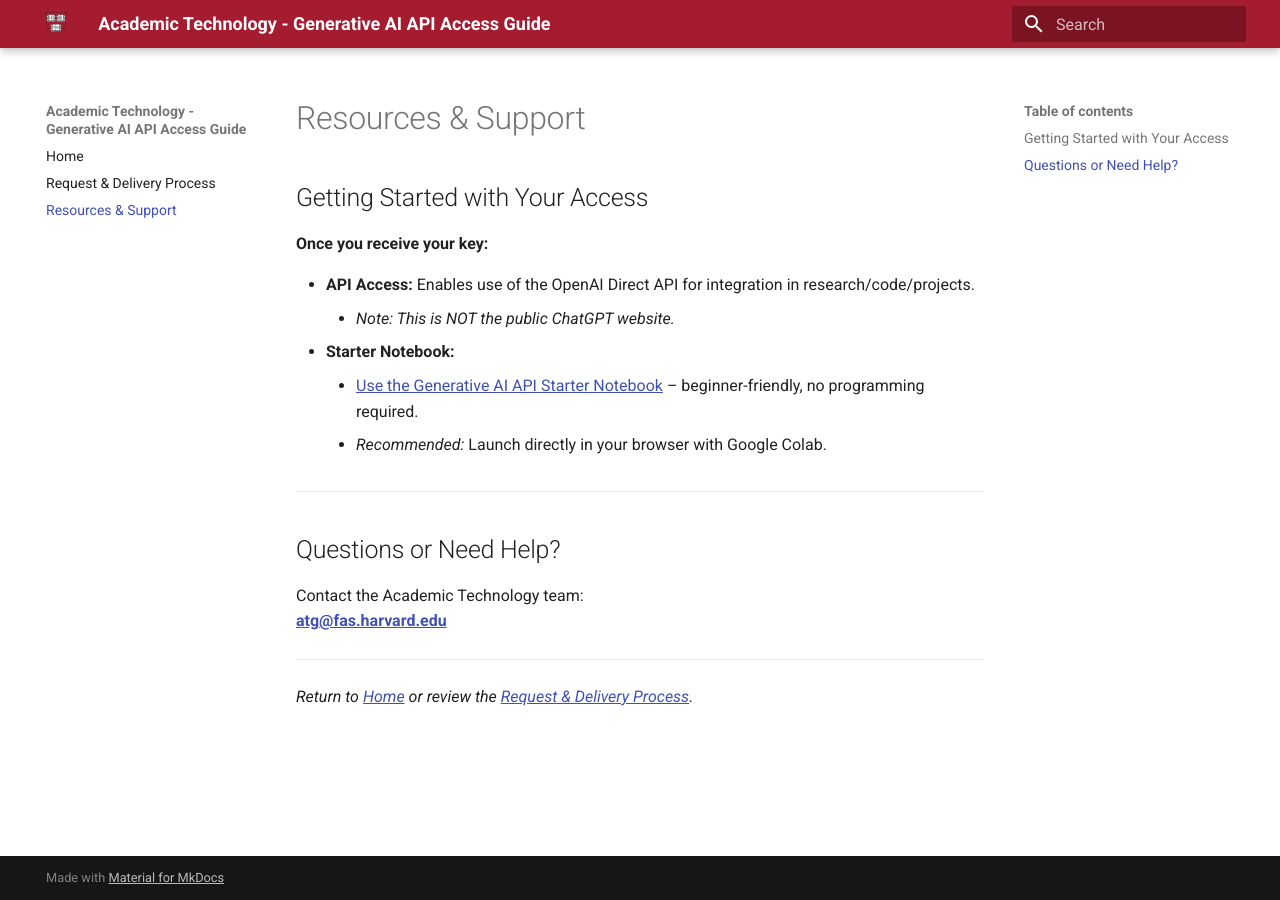
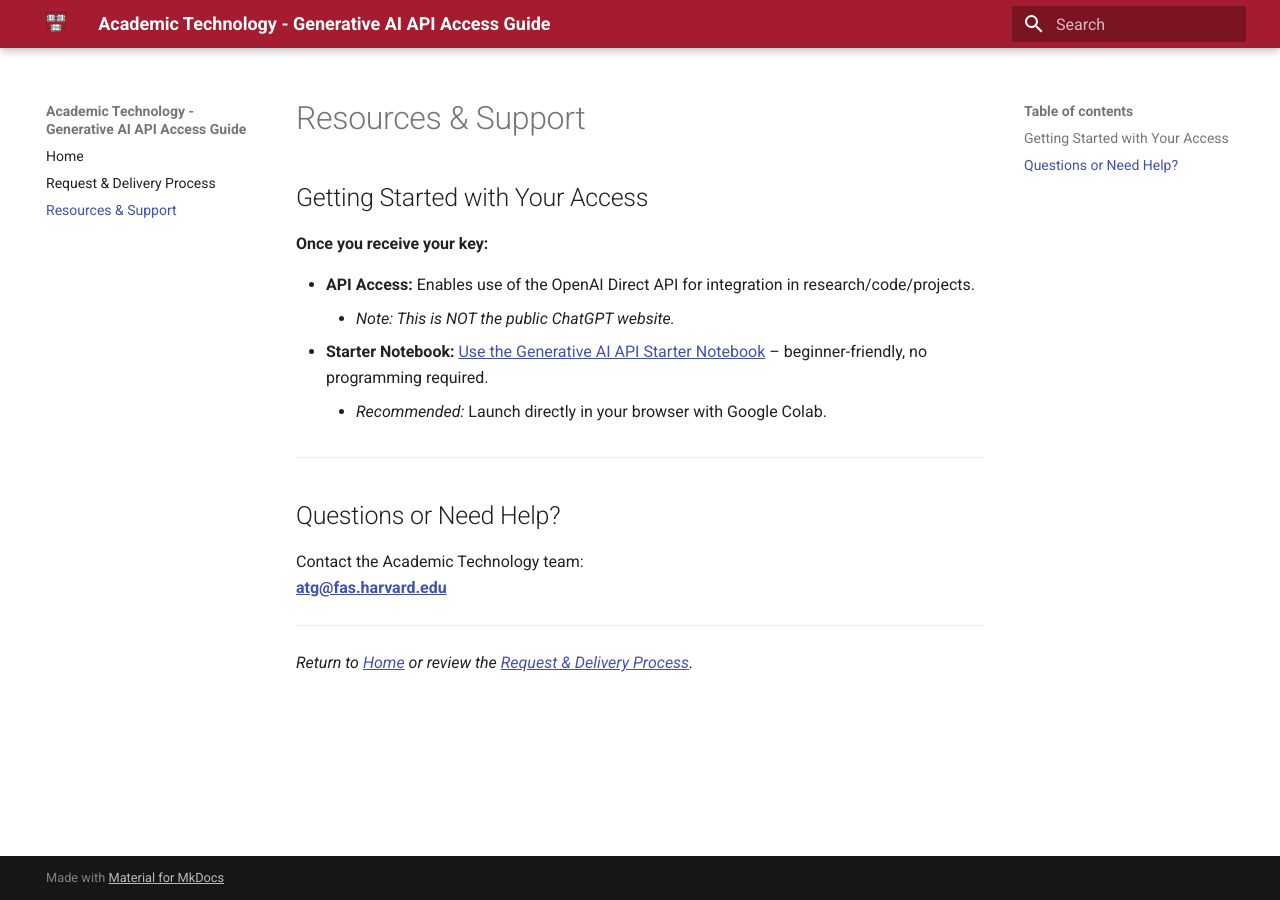
Before and after one commit to Harvard-ATG/generative-ai-api-starter-notebook, an MkDocs documentation site: the page built from docs/resources.md, in a window 1280 px wide. Built offline with MkDocs 1.6.1 and Material for MkDocs 9.7.7, drawn with Linux system fonts in a browser that asks for light colours.

```diff
--- a/docs/resources.md
+++ b/docs/resources.md
@@ -6,8 +6,7 @@
 
 * **API Access:** Enables use of the OpenAI Direct API for integration in research/code/projects.
     * *Note: This is NOT the public ChatGPT website.*
-* **Starter Notebook:**
-    * [Use the Generative AI API Starter Notebook](https://github.com/Harvard-ATG/generative-ai-api-starter-notebook/blob/main/README.md) – beginner-friendly, no programming required.
+* **Starter Notebook:** [Use the Generative AI API Starter Notebook](https://github.com/Harvard-ATG/generative-ai-api-starter-notebook/blob/main/README.md) – beginner-friendly, no programming required.
     * *Recommended:* Launch directly in your browser with Google Colab.
 
 ---
```
